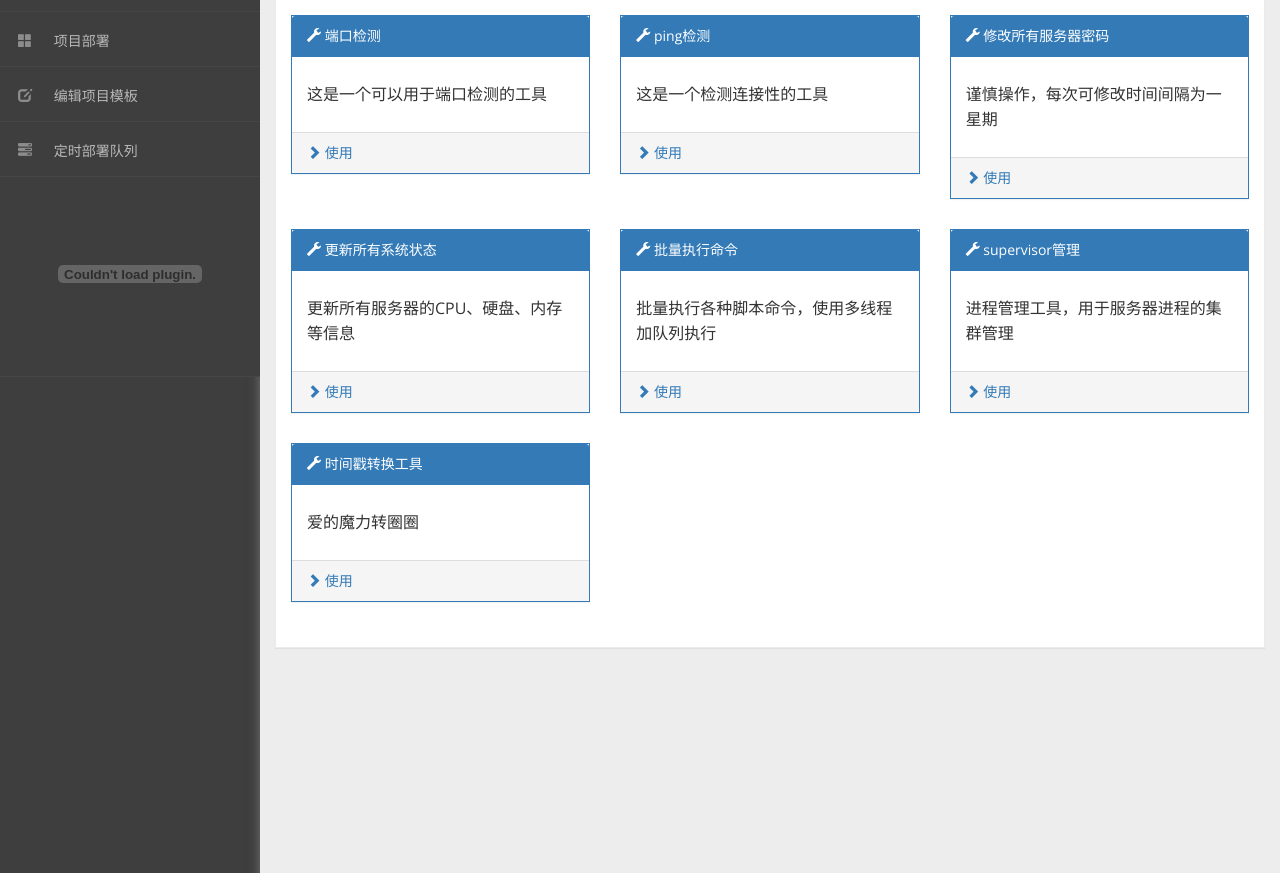
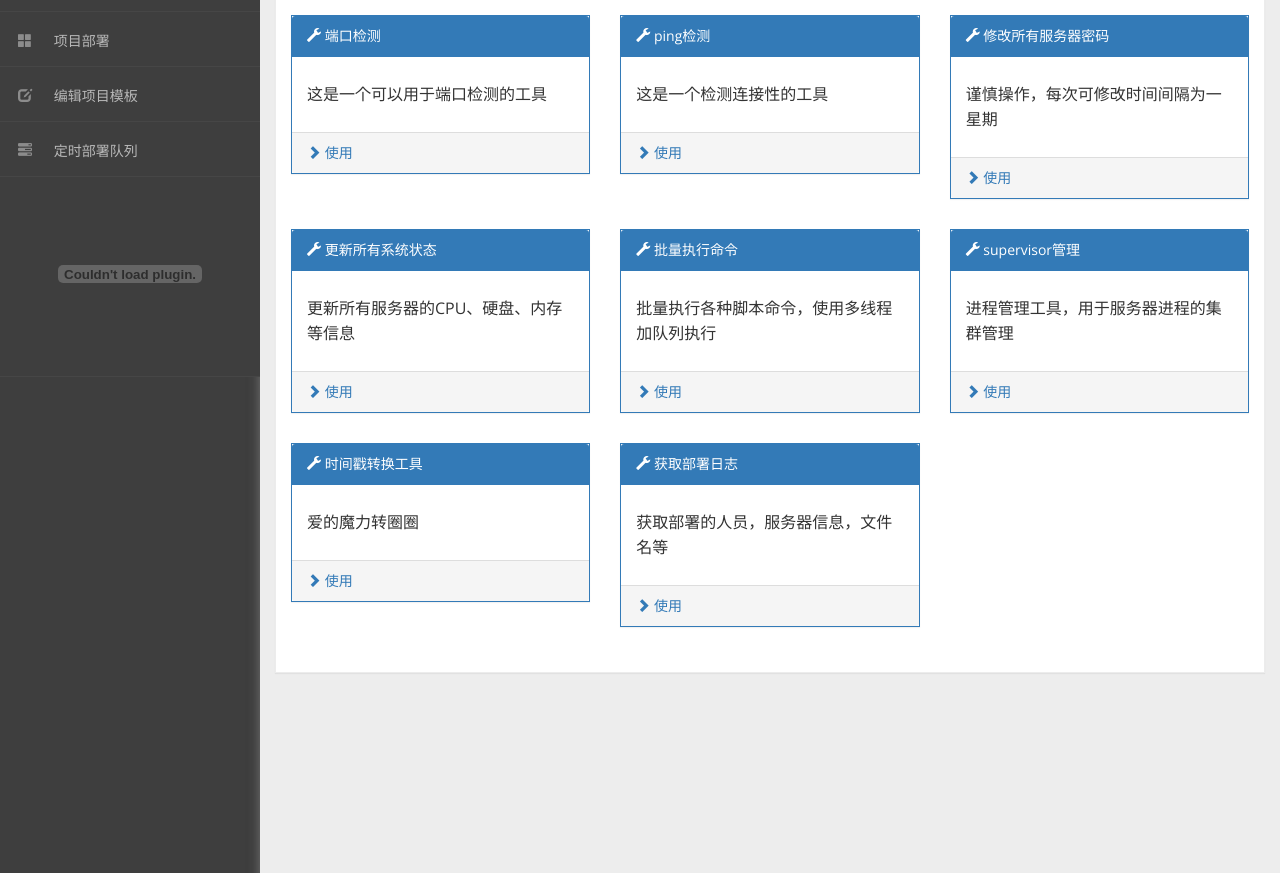
Before and after one commit to d270624/PassAdmin, a Django app: template templates/tools.html in a window 1280 px wide. Shown: the part 123-996 px from the top of the page. Run offline with Django 3.2, Linux system fonts and the light colour scheme; the template is opened without the code that fills it, so the values that code supplies are empty; some libraries are stand-ins or nearby versions.

Commit message:
添加项目部署日志记录功能

```diff
--- a/index/models.py
+++ b/index/models.py
@@ -247,11 +247,12 @@ class supervisor(models.Model):
 
 class ProjectDeploymentRecord(models.Model):
     def __str__(self):
-        return self.datetime
+        return self.servername
 
     id = models.AutoField(primary_key=True)
     user = models.CharField(max_length=30, verbose_name='操作人员')
     filename = models.CharField(max_length=30, verbose_name='部署文件名')
+    servername = models.CharField(max_length=30, verbose_name='服务器名')
     datetime = models.DateTimeField(auto_now=True)
     projectname = models.CharField(max_length=30, verbose_name='项目名称')
 
--- a/index/urls.py
+++ b/index/urls.py
@@ -49,5 +49,6 @@ urlpatterns = [
     path('searchSuperConf/', searchSuperConf, name='searchSuperConf'),
     path('saveSuperConf/', saveSuperConf, name='saveSuperConf'),
     path('batch_edit/', batch_edit, name='batch_edit'),
+    path('getProjectDeploymentRecord/', getProjectDeploymentRecord)
 
 ]
--- a/static/js/tools.js
+++ b/static/js/tools.js
@@ -59,3 +59,71 @@ $('#js_convert_datetime').click(function () {
         $('#js_timestamp_o').val(time);
     }
 });
+
+$('#projectRecord').on('show.bs.modal', function () {
+    $('#table').bootstrapTable({
+        url: '/getProjectDeploymentRecord/',
+        method: 'GET',
+        contentType: "application/x-www-form-urlencoded; charset=UTF-8",
+        cache: false,   //是否启用 数据缓存
+        sidePagination: 'client',   //谁来分页，客户端：'client'，服务端：'server'
+        pageNumber: 1,   //默认显示 首页
+        pageSize: 10,     //每页需要显示的数据量
+        queryParamsType: 'limit',
+        pagination: true,
+        singleSelect: false,
+        clickToSelect: true,
+        sortName: "create_time",
+        sortOrder: "desc",
+        pageList: "[10, 25, 50, 100, All]",
+        search: true,
+        columns: [{
+            field: 'user',
+            title: '用户名',
+            switchable: true,
+            sortable: true,
+            align: 'center',
+            valign: 'middle',
+            width: 100,
+        }, {
+            field: 'servername',
+            title: '服务器名',
+            width: 150,
+            switchable: true,
+            sortable: true,
+            align: 'center',
+            valign: 'middle',
+        }, {
+            field: 'projectname',
+            title: '项目名',
+            switchable: true,
+            sortable: true,
+            align: 'center',
+            valign: 'middle',
+            width: 150,
+        }, {
+            field: 'filename',
+            title: '文件名',
+            switchable: true,
+            sortable: true,
+            align: 'center',
+            valign: 'middle',
+            width: 150,
+        }, {
+            field: 'datetime',
+            title: '更新时间',
+            switchable: true,
+            sortable: true,
+            align: 'center',
+            valign: 'middle',
+            width: 150,
+        }],
+        responseHandler: function (data) {
+            return data.rows; //此处用于对结果进行处理，使分类变成字符串显示
+        },
+    });
+});
+
+$('#projectRecord').on('hide.bs.modal', function () {
+    location.reload();
+});
--- a/templates/tools.html
+++ b/templates/tools.html
@@ -62,7 +62,8 @@
                                     <p>更新所有服务器的CPU、硬盘、内存等信息</p>
                                 </div>
                                 <div class="panel-footer" style="">
-                                    <a onclick="if (confirm('你确定要更新吗？')) { location.href='/handle_hard/'}"><i class="glyphicon glyphicon-chevron-right"></i> 使用</a>
+                                    <a onclick="if (confirm('你确定要更新吗？')) { location.href='/handle_hard/'}"><i
+                                            class="glyphicon glyphicon-chevron-right"></i> 使用</a>
                                 </div>
                             </div>
                         </div>
@@ -109,7 +110,24 @@
                             </div>
                         </div>
 
+                        <div class="col-md-4 col-sm-4">
+                            <div class="panel panel-primary">
+                                <div class="panel-heading"><i class="glyphicon glyphicon-wrench"></i>
+                                    获取部署日志
+                                </div>
+                                <div class="panel-body">
+                                    <p>获取部署的人员，服务器信息，文件名等</p>
+                                </div>
+                                <div class="panel-footer" style="">
+                                    <a data-toggle="modal" href="#projectRecord" data-target="#projectRecord"><i
+                                            class="glyphicon glyphicon-chevron-right"></i> 使用</a>
+                                </div>
+                            </div>
+                        </div>
                     </div>
+
+
+                    {# 下面是弹框部分#}
                     <div class="modal fade" id="port" tabindex="-1" role="dialog" aria-labelledby="myModalLabel"
                          aria-hidden="true">
                         <div class="modal-dialog" style="width: 220px">
@@ -191,6 +209,24 @@
                             </div>
                         </div>
                     </div>
+                    <div class="modal fade bs-example-modal-lg" id="projectRecord" tabindex="-1" role="dialog"
+                         aria-labelledby="myModalLabel"
+                         aria-hidden="true">
+                        <div class="modal-dialog modal-lg">
+                            <div class="modal-content">
+                                <div class="modal-header">
+                                    <button type="button" class="close" data-dismiss="modal" aria-hidden="true">
+                                        &times;
+                                    </button>
+                                    <h4 class="modal-title" id="myModalLabel">获取部署日志</h4>
+                                </div>
+                                <div class="modal-body">
+                                    <table id="table" class="table table-striped table-bordered table-hover">
+                                    </table>
+                                </div>
+                            </div>
+                        </div>
+                    </div>
                 </div>
             </div>
         </div>
@@ -200,6 +236,7 @@
 {% block js %}
     <script src="/static/assets/js/jquery-1.10.2.js"></script>
     <script src="/static/assets/js/bootstrap.min.js"></script>
+    <script src="/static/assets/js/dataTables/bootstrap-table.js"></script>
     <script src="/static/js/tools.js"></script>
     <script>
         $(document).ready(function () {
```
Also changed, not shown: index/serializers.py (+9 -1 lines), index/views.py (+18 -1 lines).
